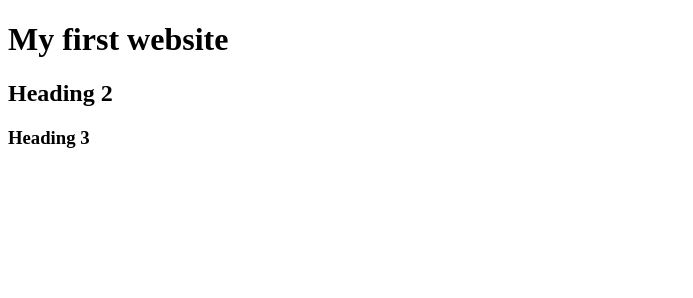
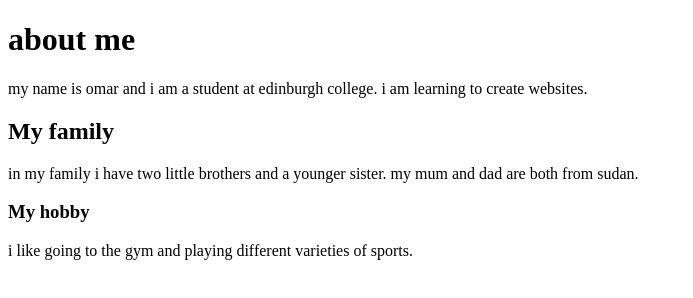
Before and after one commit to omar6271/task1, a plain HTML site: page index.html in a window 1280 px wide. Shown: the whole page, without its empty margins (0-693 px from the left). Drawn offline with Linux system fonts and the light colour scheme.

Commit message:
Changes made to task 1

```diff
--- a/index.html
+++ b/index.html
@@ -7,7 +7,7 @@
 
 	<head>
 		<!--change title to Task 1-->
-		<title>Lesson 1</title>
+		<title>lesson 1</title>
 
 	</head>
 
@@ -15,16 +15,17 @@
 	<body>
 
     <!--change Heading 1 to About Me-->
-		<h1>My first website</h1>
-    <!-- add paragraph with some information about you- name, age, where you live etc. -->
-
+		<h1>about me</h1>
+    <!--  -->
+my name is omar and i am a student at edinburgh college. i am learning to create websites.
     <!--change Heading 2 to My family-->
-		<h2>Heading 2</h2>
+		<h2>My family</h2>
 		<!-- add paragraph with some information about your family-->
-
+in my family i have two little brothers and a younger sister. my mum and dad are both from sudan.
     <!--change Heading 3 to My hobby or My favourite place-->
-    <h3>Heading 3</h3>
+    <h3>My hobby</h3>
 	  <!-- add paragraph with some information about your hobby-->
+i like going to the gym and playing different varieties of sports.
 
 
 	</body>
```
Also changed, not shown: 2 other files.
